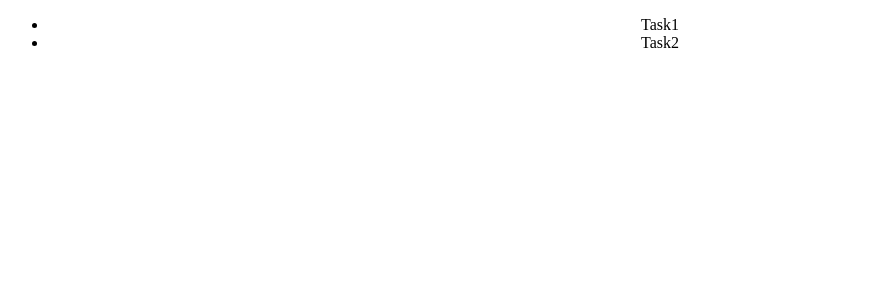
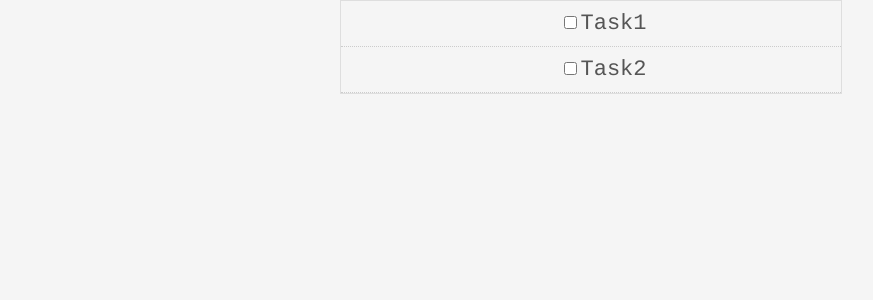
Before and after one commit to maorleger/task-up, an Angular app: page / in a window 1280 px wide. Shown: the top 300 px of the page, without its empty margins (0-873 px from the left). Built offline with nearby package versions, Linux system fonts and the light colour scheme.

Commit message:
Messing around with styles

```diff
--- a/src/app/components/task-list/task-list.component.css
+++ b/src/app/components/task-list/task-list.component.css
@@ -0,0 +1,34 @@
+.tasks {
+  color: #555;
+  font-size: 22px;
+  padding: 0 !important;
+  width: 500px;
+  font-family: courier, monospace;
+  border: 1px solid #dedede;
+}
+
+.tasks div {
+  list-style: none;
+  border-bottom: 1px dotted #ccc;
+  text-indent: 25px;
+  height: auto;
+  padding: 10px;
+  text-transform: capitalize;
+}
+
+.tasks div:hover {
+  background-color: #f0f0f0;
+  -webkit-transition: all 0.2s;
+  -moz-transition:    all 0.2s;
+  -ms-transition:     all 0.2s;
+  -o-transition:      all 0.2s;
+}
+
+.lines {
+  border-left: 1px solid #ffaa9f;
+  border-right: 1px solid #ffaa9f;
+  width: 2px;
+  float: left;
+  height: 495px;
+  margin-left: 40px;
+}
--- a/src/app/components/task-list/task-list.component.html
+++ b/src/app/components/task-list/task-list.component.html
@@ -1,3 +1,6 @@
-<ul>
-	<li *ngFor = "let task of tasks">{{task}}</li>
-</ul>
+<div class="tasks">
+  <div *ngFor="let task of tasks" class="taskItem">
+    <input type="checkbox" name="taskItem__checkbox">
+    <span class="taskItem__text">{{task}}</span>
+  </div>
+</div>
--- a/src/styles.css
+++ b/src/styles.css
@@ -1 +1,7 @@
 /* You can add global styles to this file, and also import other style files */
+body {
+  background-color: #f5f5f5;
+  width: 600px;
+  margin: 0 auto;
+  padding: 0;
+}
```
